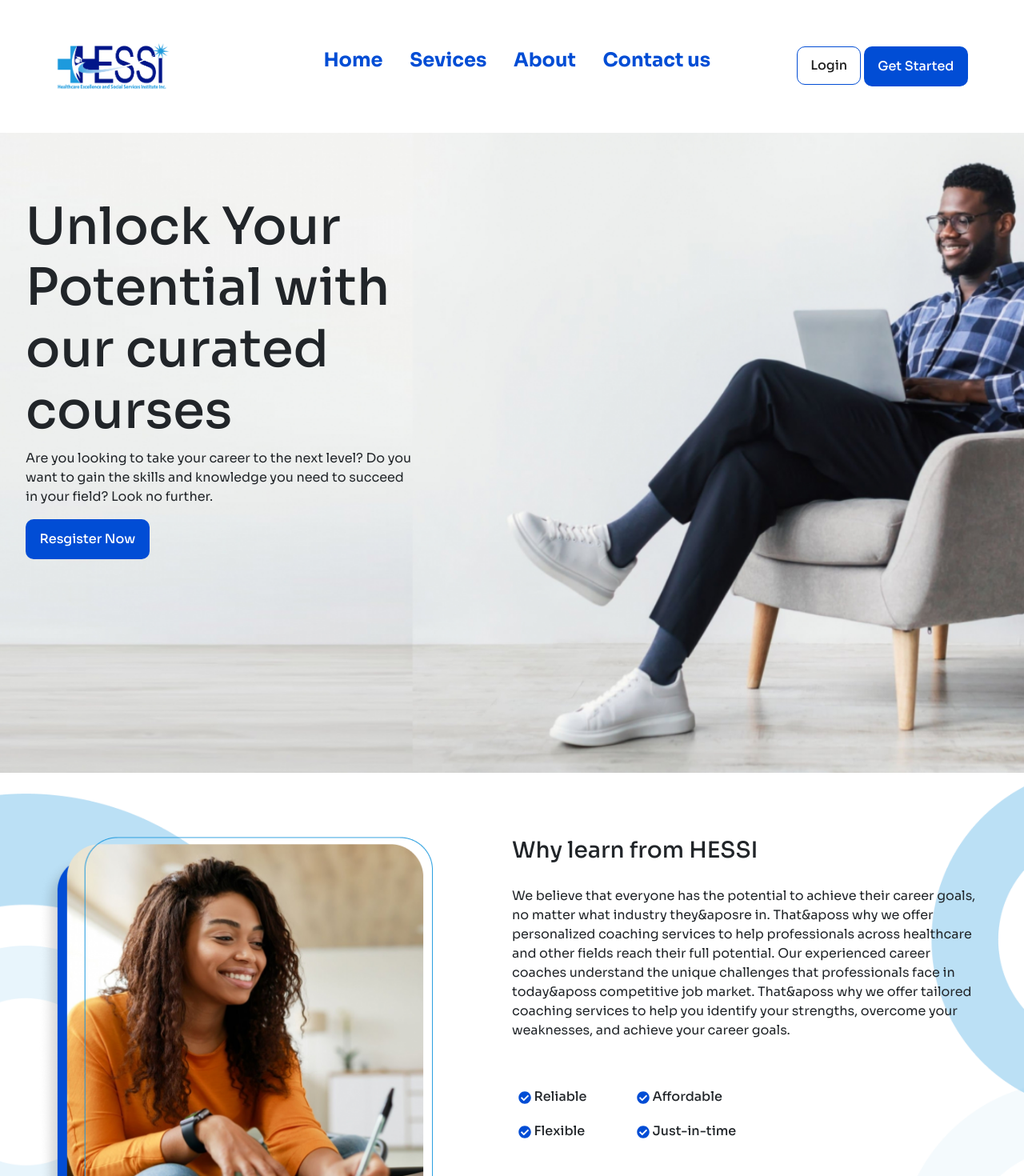
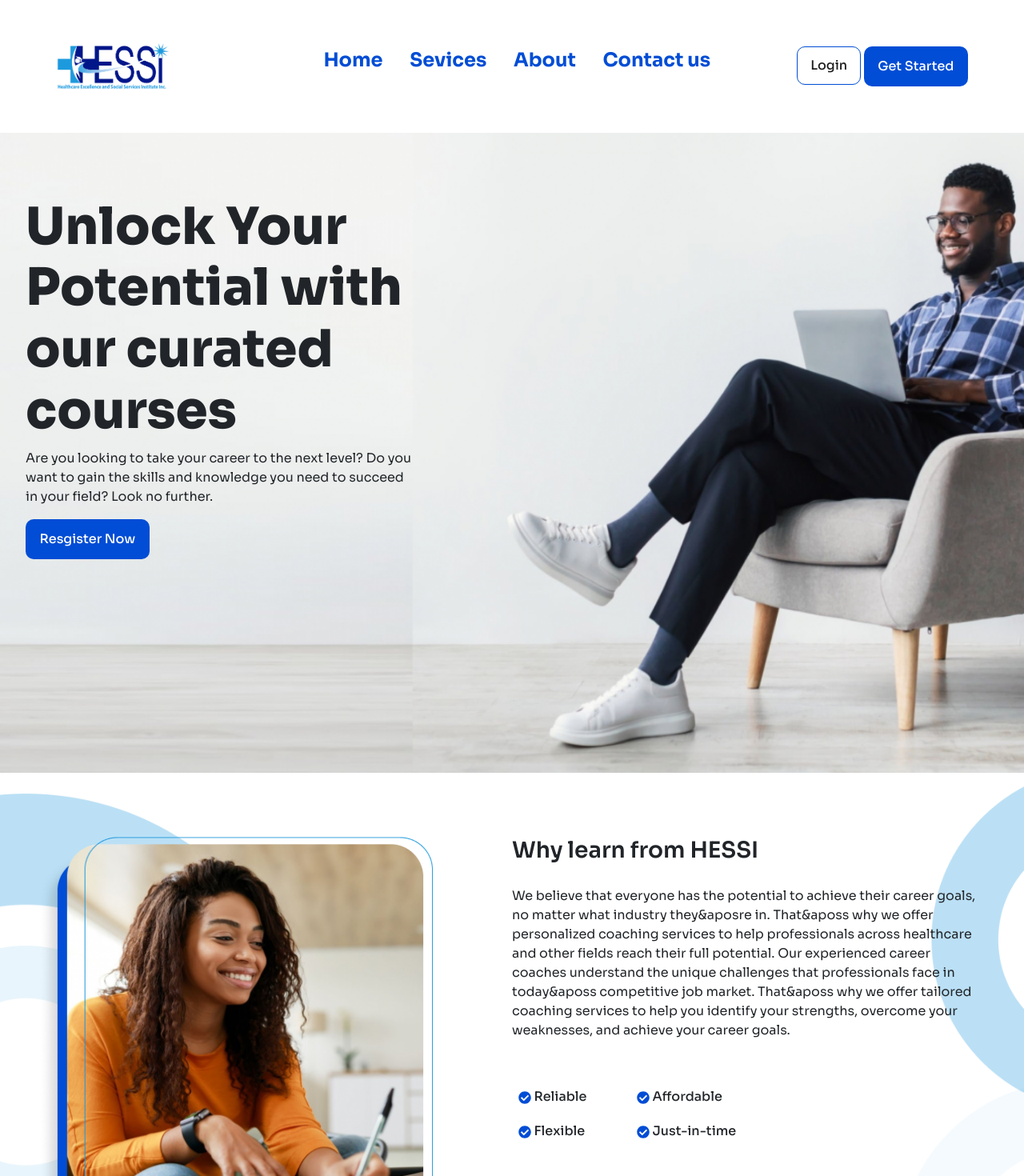
Before and after one commit to Errytagedesign/hessi, a Next.js app: page / in a window 1280 px wide. Shown: the top 1470 px of the page at 80% size. Built offline with nearby package versions, Linux system fonts and the light colour scheme.

Commit message:
still on production styling problem, next 13.4.5

```diff
--- a/app/page.module.scss
+++ b/app/page.module.scss
@@ -1,7 +1,7 @@
 .main {
-  // h3 {
-  //   font-weight: 600;
-  // }
+  h3 {
+    font-weight: 600;
+  }
 
   .hero {
     width: 100vw;
@@ -15,7 +15,7 @@
       text-align: center;
       h1 {
         font-size: clamp(var(--fontBig), 10vw, var(--fontSuperBig));
-        // font-weight: 800;
+        font-weight: 800;
       }
     }
 
```
